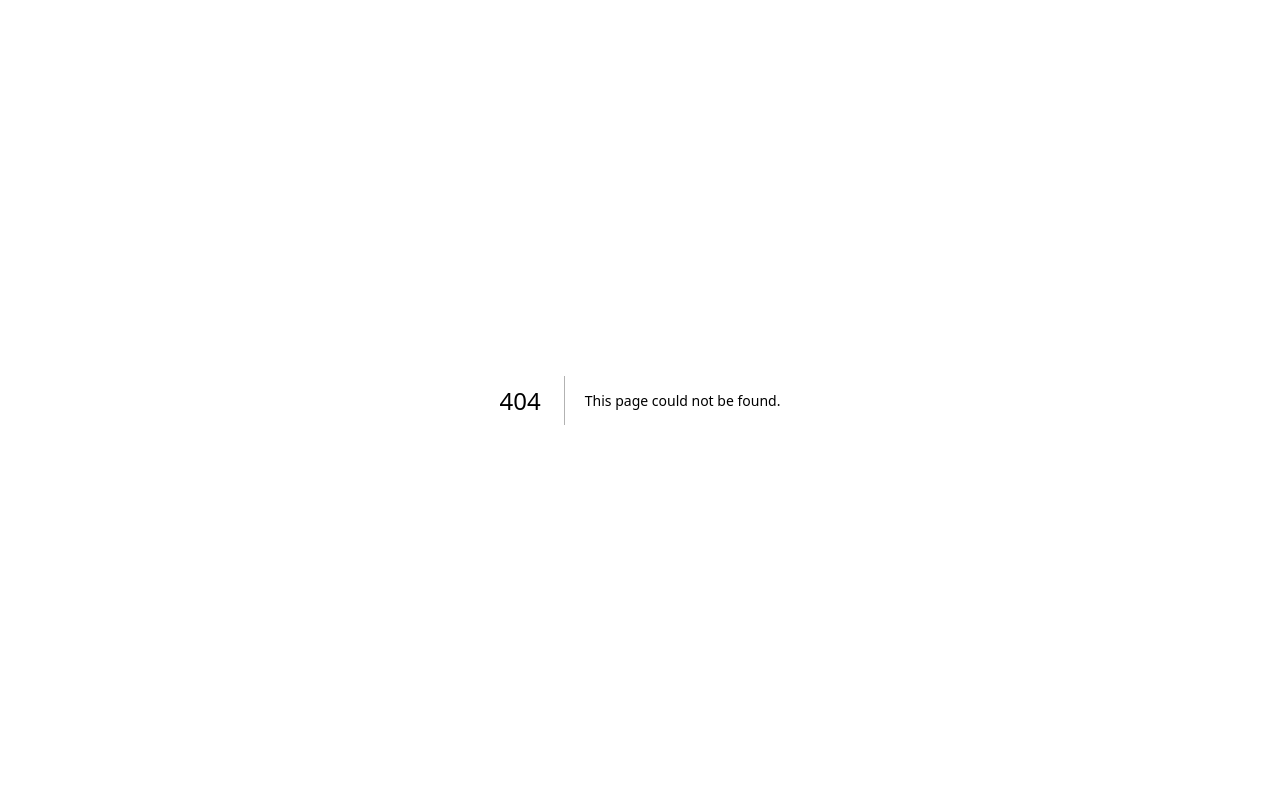
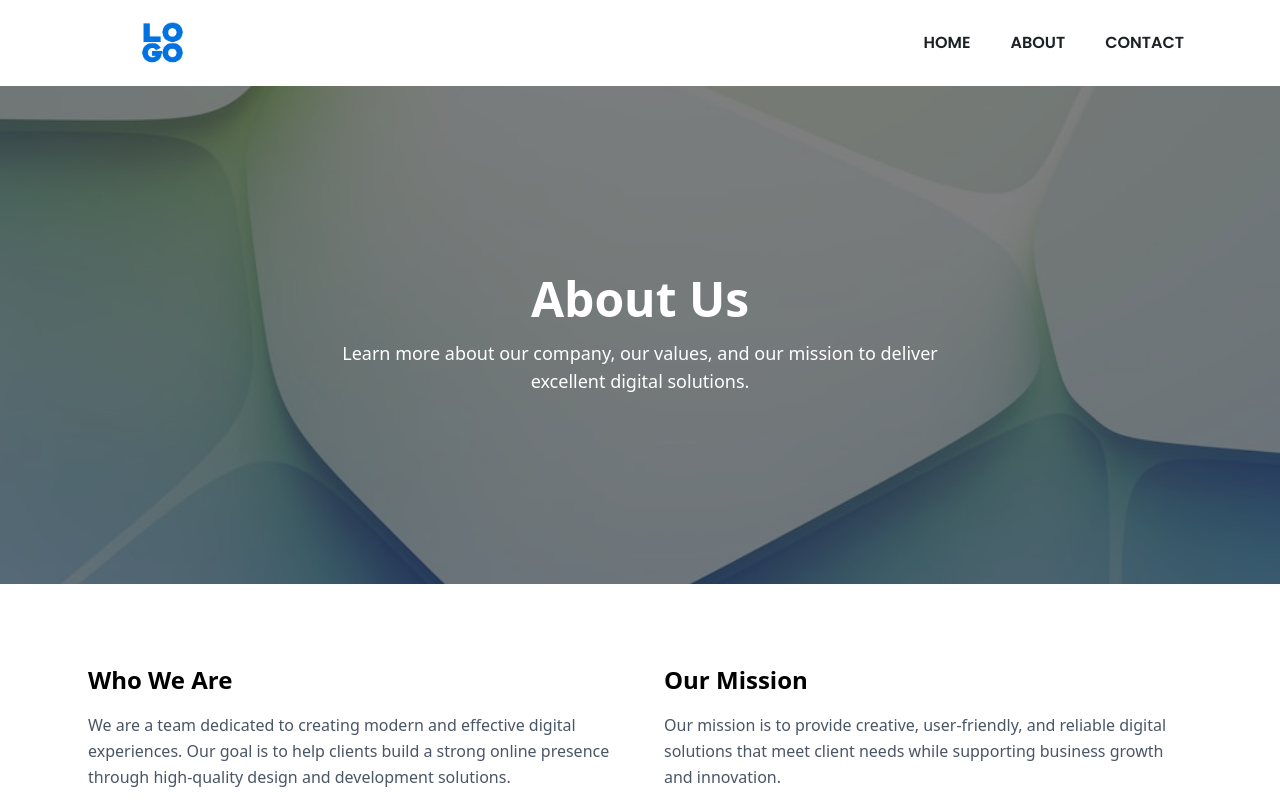
Before and after one commit to theresiajreije/project2-nextjs, a Next.js app: page /about in a window 1280 px wide. Before the commit this address had no page. Shown: the top 800 px of the page. Built offline with nearby package versions, Linux system fonts and the light colour scheme.

Commit message:
Add dynamic banner component, create about page

```diff
--- /dev/null
+++ b/app/about/page.tsx
@@ -0,0 +1,51 @@
+import Navbar from "../components/navbar";
+import Footer from "../components/footer";
+import Banner from "../components/banner";
+
+export default function AboutPage() {
+  return (
+    <>
+      <Navbar />
+
+      <main className="bg-white font-sans">
+        <Banner
+           title="About Us"
+           description="Learn more about our company, our values, and our mission to deliver excellent digital solutions."
+           backgroundImage="/banner2.jpg"
+        />
+
+        <section className="mx-auto max-w-6xl px-6 py-20">
+          <div className="grid gap-12 md:grid-cols-2 items-start">
+
+            <div>
+              <h2 className="mb-4 text-2xl font-semibold text-black">
+                Who We Are
+              </h2>
+
+              <p className="text-gray-600 leading-relaxed">
+                We are a team dedicated to creating modern and effective digital
+                experiences. Our goal is to help clients build a strong online
+                presence through high-quality design and development solutions.
+              </p>
+            </div>
+
+            <div>
+              <h2 className="mb-4 text-2xl font-semibold text-black">
+                Our Mission
+              </h2>
+
+              <p className="text-gray-600 leading-relaxed">
+                Our mission is to provide creative, user-friendly, and reliable
+                digital solutions that meet client needs while supporting
+                business growth and innovation.
+              </p>
+            </div>
+
+          </div>
+        </section>
+      </main>
+
+      <Footer />
+    </>
+  );
+}
--- /dev/null
+++ b/app/components/banner.tsx
@@ -0,0 +1,30 @@
+type BannerProps = {
+  title: string;
+  description: string;
+  backgroundImage?: string;
+};
+
+export default function Banner({
+  title,
+  description,
+  backgroundImage = "/banner2.jpg",
+}: BannerProps) {
+  return (
+    <section
+      className="relative flex min-h-[350px] items-center justify-center overflow-hidden bg-cover bg-center bg-no-repeat px-6 text-center sm:min-h-[420px] lg:min-h-[498px]"
+      style={{ backgroundImage: `url(${backgroundImage})` }}
+    >
+      <div className="absolute inset-0 bg-black/50"></div>
+
+      <div className="relative z-10 max-w-3xl text-white">
+        <h1 className="mb-4 text-3xl font-bold sm:text-4xl lg:text-5xl">
+          {title}
+        </h1>
+
+        <p className="mx-auto max-w-2xl text-sm leading-7 sm:text-base lg:text-lg">
+          {description}
+        </p>
+      </div>
+    </section>
+  );
+}
--- a/app/components/hero.tsx
+++ /dev/null
@@ -1,16 +0,0 @@
-export default function Hero() {
-  return (
-    <section className="relative flex min-h-[350px] items-center justify-center overflow-hidden bg-[url('/banner2.jpg')] bg-cover bg-center bg-no-repeat px-6 text-center sm:min-h-[420px] lg:min-h-[498px]">
-      <div className="absolute inset-0 bg-black/50"></div>
-
-      <div className="relative z-10 text-white">
-        <h1 className="mb-3 font-[Poppins] text-3xl font-semibold sm:text-4xl lg:text-[36px]">
-          Welcome to Our Website
-        </h1>
-        <p className="text-base font-semibold sm:text-lg lg:text-[19px]">
-          Discover our amazing services and products.
-        </p>
-      </div>
-    </section>
-  );
-}
--- a/app/components/navbar.tsx
+++ b/app/components/navbar.tsx
@@ -1,5 +1,6 @@
 "use client";
 
+import Link from "next/link";
 import { useState } from "react";
 
 export default function Navbar() {
@@ -7,32 +8,30 @@ export default function Navbar() {
 
   return (
     <header className="bg-white">
-      <div className="mx-auto w-full max-w-[1530px] px-4 py-4 sm:px-6 lg:px-16 xl:px-24">
+      <div className="mx-auto w-full max-w-[1530px] px-4 py-2 sm:px-6 lg:px-16 xl:px-24">
         <div className="flex items-center justify-between">
-          {/* Logo */}
-          <a href="/" className="cursor-pointer">
+          <Link href="/" className="cursor-pointer">
             <img
               src="/logo-bg.png"
               alt="Logo"
               className="h-[45px] w-auto sm:h-[55px] md:h-[70px]"
             />
-          </a>
+          </Link>
 
-          {/* Desktop Nav */}
           <nav className="hidden items-center gap-6 sm:flex md:gap-10">
-            <a
+            <Link
               href="/"
               className="cursor-pointer font-[Poppins] text-sm font-semibold text-[rgb(28,33,35)] transition hover:text-gray-500 md:text-base"
             >
               HOME
-            </a>
+            </Link>
 
-            <a
-              href="#"
+            <Link
+              href="/about"
               className="cursor-pointer font-[Poppins] text-sm font-semibold text-[rgb(28,33,35)] transition hover:text-gray-500 md:text-base"
             >
               ABOUT
-            </a>
+            </Link>
 
             <a
               href="#contact"
@@ -42,7 +41,6 @@ export default function Navbar() {
             </a>
           </nav>
 
-          {/* Mobile Burger Button */}
           <button
             type="button"
             onClick={() => setIsOpen(!isOpen)}
@@ -55,24 +53,23 @@ export default function Navbar() {
           </button>
         </div>
 
-        {/* Mobile Menu */}
         {isOpen && (
           <nav className="mt-4 flex flex-col items-center gap-4 sm:hidden">
-            <a
+            <Link
               href="/"
               onClick={() => setIsOpen(false)}
               className="cursor-pointer font-[Poppins] text-sm font-semibold text-[rgb(28,33,35)] transition hover:text-gray-500"
             >
               HOME
-            </a>
+            </Link>
 
-            <a
-              href="#"
+            <Link
+              href="/about"
               onClick={() => setIsOpen(false)}
               className="cursor-pointer font-[Poppins] text-sm font-semibold text-[rgb(28,33,35)] transition hover:text-gray-500"
             >
               ABOUT
-            </a>
+            </Link>
 
             <a
               href="#contact"
--- a/app/page.tsx
+++ b/app/page.tsx
@@ -1,10 +1,9 @@
 import Navbar from "./components/navbar";
 import Footer from "./components/footer";
-import Hero from "./components/hero";
+import Banner from "./components/banner";
 import Services from "./components/services";
 import FAQ from "./components/faq";
 import Contact from "./components/contact";
-
 
 export default function Home() {
   return (
@@ -12,7 +11,12 @@ export default function Home() {
       <Navbar />
 
       <main className="bg-white font-sans">
-        <Hero />
+        <Banner
+          title="Welcome to Our Website"
+          description="Discover our amazing services and products."
+          backgroundImage="/banner2.jpg"
+        />
+
         <Services />
         <Contact />
         <FAQ />
```
